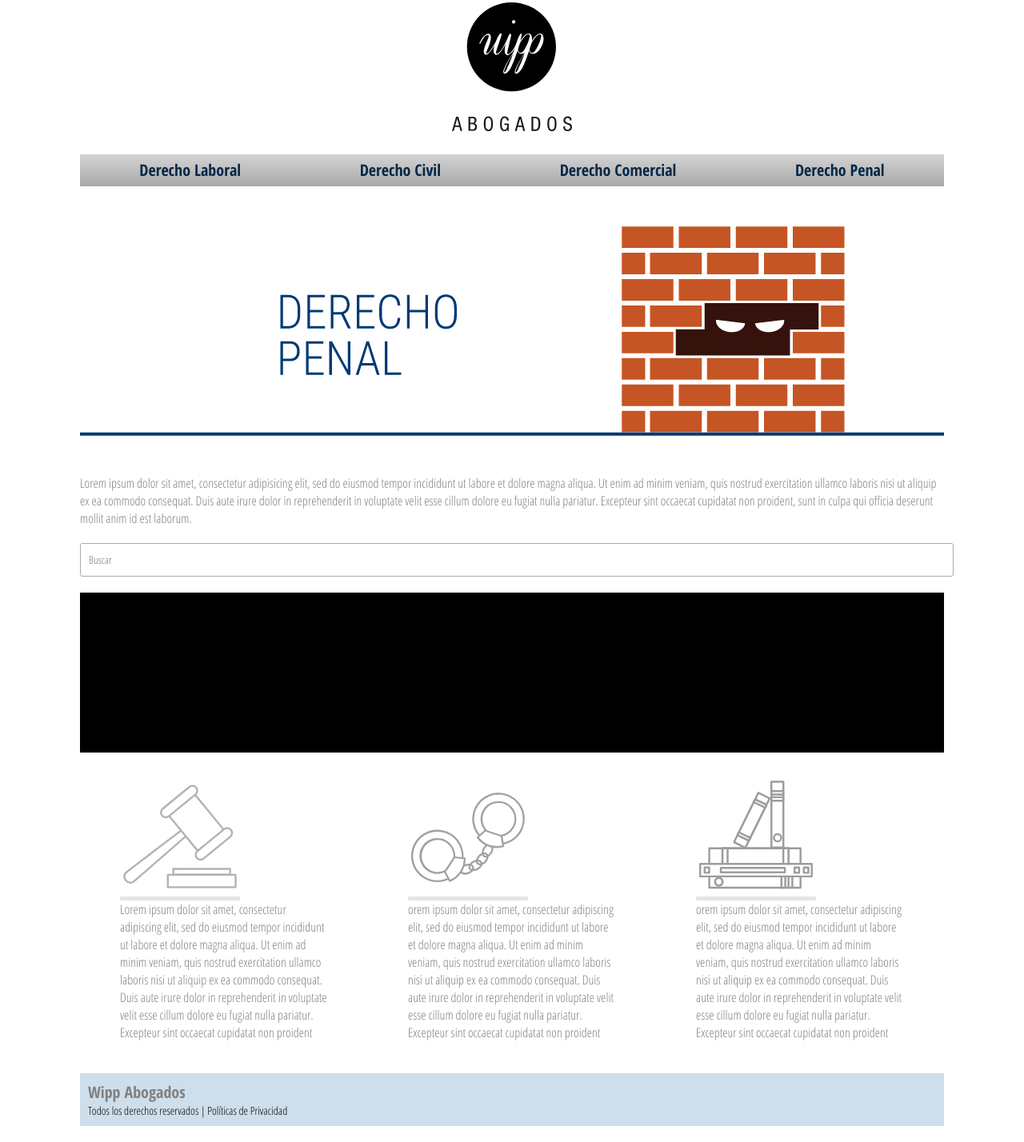
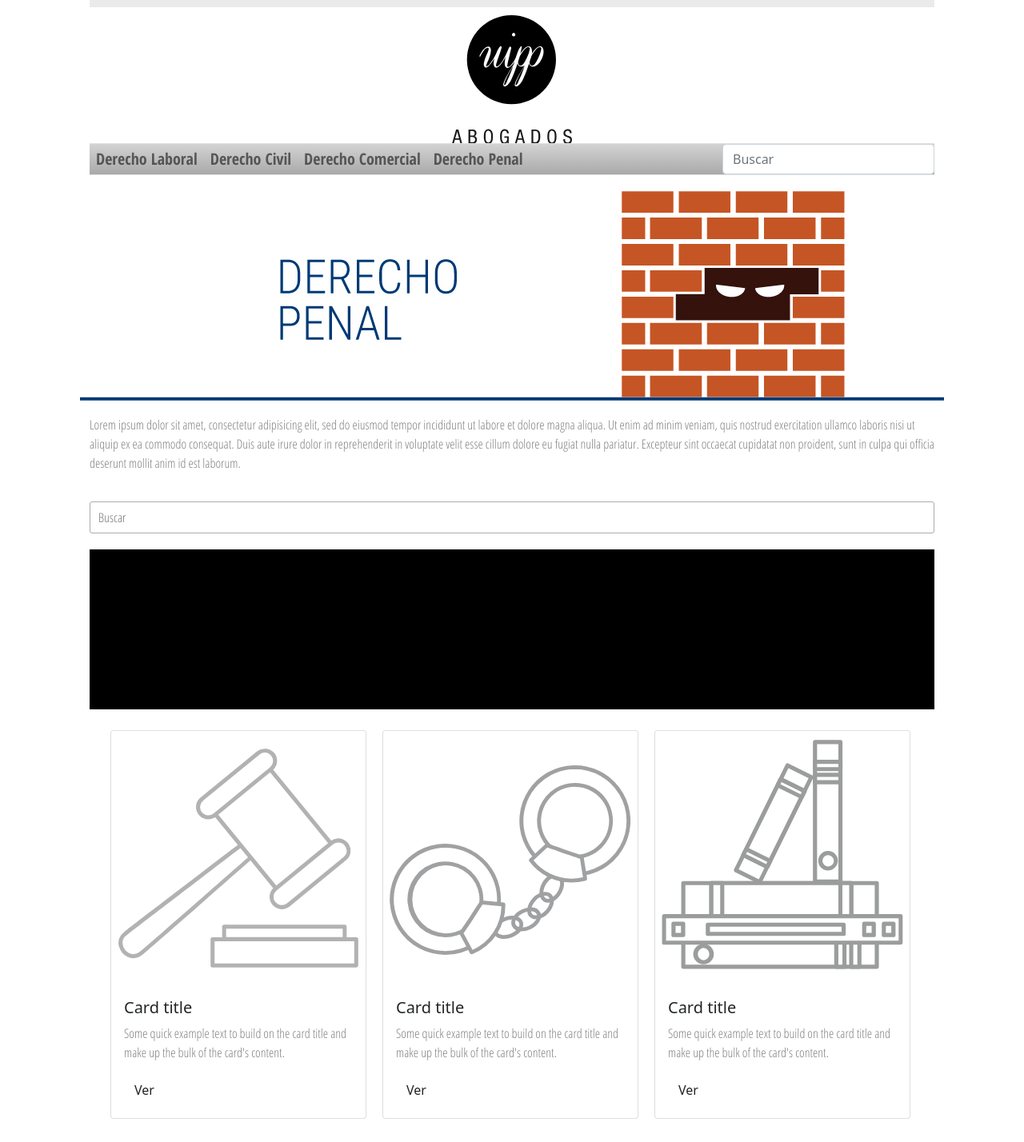
Before and after one commit to ayelenramonda/mi_repo, a plain HTML site: page pages/penal.html in a window 1280 px wide. Shown: the part 47-1475 px from the top of the page at 80% size. Drawn offline with nearby package versions, Linux system fonts and the light colour scheme.

Commit message:
bootstrap penal

```diff
--- a/pages/penal.html
+++ b/pages/penal.html
@@ -5,63 +5,74 @@
     <meta charset="UTF-8">
     <meta http-equiv="X-UA-Compatible" content="IE=edge">
     <meta name="viewport" content="width=device-width, initial=scale-1.0">
-    <link rel="stylesheet" href="https://raw.github.com/daneden/animate.css/master/animate.css">
+   <link rel="stylesheet" href="https://raw.github.com/daneden/animate.css/master/animate.css">
     <link rel="shortcut icon" href="../img/favicon.png">
+    <link href="https://cdn.jsdelivr.net/npm/bootstrap@5.1.3/dist/css/bootstrap.min.css" rel="stylesheet" integrity="sha384-1BmE4kWBq78iYhFldvKuhfTAU6auU8tT94WrHftjDbrCEXSU1oBoqyl2QvZ6jIW3" crossorigin="anonymous">
     <link rel="stylesheet" href="../styles/style.css" type="text/css">
     <link rel="stylesheet" href="../styles/animate.min.css">
     <link rel="stylesheet" href="https://cdnjs.cloudflare.com/ajax/libs/font-awesome/4.7.0/css/font-awesome.min.css">
     <script src="https://cdnjs.cloudflare.com/ajax/libs/jquery/3.6.0/jquery.min.js"></script>
-    <script src="js/wow.min.js"></script>
+    <script src="../js/wow.min.js"></script>
     <script>
      new WOW().init();
     </script>
-
+     <script src="https://cdn.jsdelivr.net/npm/bootstrap@5.1.3/dist/js/bootstrap.bundle.min.js" integrity="sha384-ka7Sk0Gln4gmtz2MlQnikT1wXgYsOg+OMhuP+IlRH9sENBO0LRn5q+8nbTov4+1p" crossorigin="anonymous"></script>
+        <script src="https://cdn.jsdelivr.net/npm/@popperjs/core@2.10.2/dist/umd/popper.min.js" integrity="sha384-7+zCNj/IqJ95wo16oMtfsKbZ9ccEh31eOz1HGyDuCQ6wgnyJNSYdrPa03rtR1zdB" crossorigin="anonymous"></script>
+    <script src="https://cdn.jsdelivr.net/npm/bootstrap@5.1.3/dist/js/bootstrap.min.js" integrity="sha384-QJHtvGhmr9XOIpI6YVutG+2QOK9T+ZnN4kzFN1RtK3zEFEIsxhlmWl5/YESvpZ13" crossorigin="anonymous"></script>
     <title>Wipp Abogados</title>
 </head>
 <body>
-<div class="main">
+<div class="container" style="max-width: 1080px;">
 
 <header class="header">
 
-        <div id="contacto">
+        <div id="contacto" >
+
             <ul>
 
                 <li>
-                <a href="contacto.html"><img src="../img/contacto.png"></a></li>
+                <a href="../pages/contacto.html"><img src="../img/wp.svg"></a></li>
                 <li>
-                <a href="https://instagram.com/estudiojuridicowippabogados" target="_blank"><img src="../img/instagram.png"></a></li>
+                <a href="https://instagram.com/estudiojuridicowippabogados" target="_blank"><img src="../img/ig.svg"></a></li>
                 <li>
-                <h5><a href="https://es-la.facebook.com/pages/category/Legal-Service/Estudio-Juridico-Wipp-Abogados-149235042306901/" target="_blank"><img src="../img/face.png"></a></li>
+                <a href="https://es-la.facebook.com/pages/category/Legal-Service/Estudio-Juridico-Wipp-Abogados-149235042306901/" target="_blank"><img src="../img/face.svg"></a></li>
             </ul>
 
         </div>
 
-         <div id="imagen"><a href="../index.html"><img class="wow animate__animated animate__bounce" src="../img/logo-09.svg"></a></div>
+         <div id="imagen"><a href="../index.html"><img  class="wow animate__animated animate__bounce" src="../img/logo-09.svg"></a></div>
 
 </header>
-    <nav>
-            <div class="topnav">
-                  <a href="#home" class="active">.</a>
-                  <!-- Navigation links (hidden by default) -->
-                  <div id="myLinks">
-                    <a href="laboral.html">Derecho Laboral</a>
-                    <a href="civil.html">Derecho Civil</a>
-                    <a href="comercial.html">Derecho Comercial</a>
-                    <a href="penal.html">Derecho Penal</a>
-                  </div>
-                  <!-- "Hamburger menu" / "Bar icon" to toggle the navigation links -->
-                  <a href="javascript:void(0);" class="icon" onclick="myFunction()">
-                    <i class="fa fa-bars"></i>
-                  </a>
-            </div>
-            <ul>
-                <li><a href="../pages/laboral.html">Derecho Laboral</a></li>
-                <li><a href="../pages/civil.html">Derecho Civil</a></li>
-                <li><a href="../pages/comercial.html">Derecho Comercial</a></li>
-                <li><a href="../pages/penal.html">Derecho Penal</a></li>
-            </ul>
 
-        </nav>
+        <nav class="navbar navbar-expand-lg navbar-light bg-light border-top border-bottom" >
+
+
+    <button class="navbar-toggler" type="button" data-bs-toggle="collapse" data-bs-target="#navbarSupportedContent" aria-controls="navbarSupportedContent" aria-expanded="false" aria-label="Toggle navigation">
+      <span class="navbar-toggler-icon"></span>
+    </button>
+    <div class="collapse navbar-collapse" id="navbarSupportedContent">
+      <ul class="navbar-nav me-auto mb-2 mb-lg-0">
+        <li class="nav-item">
+          <a class="nav-link" aria-current="page" href="../pages/laboral.html">Derecho Laboral</a>
+        </li>
+        <li class="nav-item">
+          <a class="nav-link" href="../pages/civil.html">Derecho Civil</a>
+        </li>
+        <li class="nav-item">
+          <a class="nav-link" href="../pages/comercial.html">Derecho Comercial</a>
+        </li>
+        <li class="nav-item">
+          <a class="nav-link" href="../pages/penal.html">Derecho Penal</a>
+        </li>
+      </ul>
+      <form class="d-flex">
+        <input class="form-control me-2" type="search" placeholder="Buscar" aria-label="Search">
+
+    </form>
+
+
+  </div>
+</nav>
         <section>
 
             <div class="box1"> <img src="../img/bannerPENAL.jpg"></div>
@@ -85,24 +96,36 @@
             </article>
 
 
-            <aside>
-            <div class="contenedor-icono">
+           <article class="card-body" class="d-flex justify-content-center">
 
-            <div class="iconos"><img  class="wow animate__animated animate__swing" style="visibility: visible; animation-delay: 1s; animation-name: rollIn; data-wow-offset="10" data-wow-delay="1s" src="../img/martillo-13.svg"></div>
-                    <p>Lorem ipsum dolor sit amet, consectetur adipiscing elit, sed do eiusmod tempor incididunt ut labore et dolore magna aliqua. Ut enim ad minim veniam, quis nostrud exercitation ullamco laboris nisi ut aliquip ex ea commodo consequat. Duis aute irure dolor in reprehenderit in voluptate velit esse cillum dolore eu fugiat nulla pariatur. Excepteur sint occaecat cupidatat non proident</p>
-            </div>
-            <div class="contenedor-icono">
-            <div class="iconos"><img class="wow animate__animated animate__swing"  style="visibility: visible; animation-delay: 1.5s; animation-name: rollIn; data-wow-offset="10"  data-wow-delay="1.5s" src="../img/esposas-13.svg">
+
+                  <div class="card" style="width: 20rem;margin:10px;">
+                 <img  class="wow animate__animated animate__swing" style="visibility: visible; animation-delay: 0.5s; animation-name: rollIn; data-wow-offset="10" data-wow-delay="1s" src="../img/martillo-13.svg"class="card-img-top">
+                  <div class="card-body">
+                    <h5 class="card-title">Card title</h5>
+                    <p class="card-text">Some quick example text to build on the card title and make up the bulk of the card's content.</p>
+                    <a href="#" class="btn">Ver</a>
+                  </div>
                 </div>
-                    <p>orem ipsum dolor sit amet, consectetur adipiscing elit, sed do eiusmod tempor incididunt ut labore et dolore magna aliqua. Ut enim ad minim veniam, quis nostrud exercitation ullamco laboris nisi ut aliquip ex ea commodo consequat. Duis aute irure dolor in reprehenderit in voluptate velit esse cillum dolore eu fugiat nulla pariatur. Excepteur sint occaecat cupidatat non proident</p>
-            </div>
-            <div class="contenedor-icono">
-            <div class="iconos"><img class="wow animate__animated animate__swing" style="visibility: visible; animation-delay: 2s; animation-name: rollIn; data-wow-offset="10" data-wow-delay="2s" src="../img/libros-13.svg">
+
+                <div class="card" style="width: 20rem; margin: 10px;">
+                 <img class="wow animate__animated animate__swing"  style="visibility: visible; animation-delay: 0.5s; animation-name: rollIn; data-wow-offset="10"  data-wow-delay="1.5s" src="../img/esposas-13.svg"class="card-img-top">
+                  <div class="card-body">
+                    <h5 class="card-title">Card title</h5>
+                    <p class="card-text">Some quick example text to build on the card title and make up the bulk of the card's content.</p>
+                    <a href="#" class="btn">Ver</a>
+                  </div>
                 </div>
-                    <p>orem ipsum dolor sit amet, consectetur adipiscing elit, sed do eiusmod tempor incididunt ut labore et dolore magna aliqua. Ut enim ad minim veniam, quis nostrud exercitation ullamco laboris nisi ut aliquip ex ea commodo consequat. Duis aute irure dolor in reprehenderit in voluptate velit esse cillum dolore eu fugiat nulla pariatur. Excepteur sint occaecat cupidatat non proident</p>
 
-            </div>
-            </aside>
+                 <div class="card" style="width: 20rem;margin:10px;">
+                 <img class="wow animate__animated animate__swing" style="visibility: visible; animation-delay: 0.5s; animation-name: rollIn; data-wow-offset="10" data-wow-delay="2s" src="../img/libros-13.svg" class="card-img-top">
+                  <div class="card-body">
+                    <h5 class="card-title">Card title</h5>
+                    <p class="card-text">Some quick example text to build on the card title and make up the bulk of the card's content.</p>
+                    <a href="#" class="btn">Ver</a>
+                  </div>
+                </div>
+            </article>
 
 
 
@@ -129,4 +152,5 @@ function myFunction() {
 </script>
 </body>
 
+
 </html>
```
